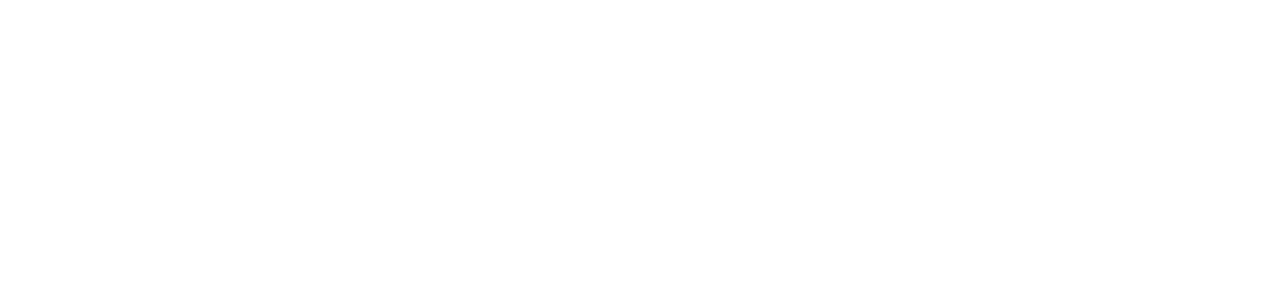
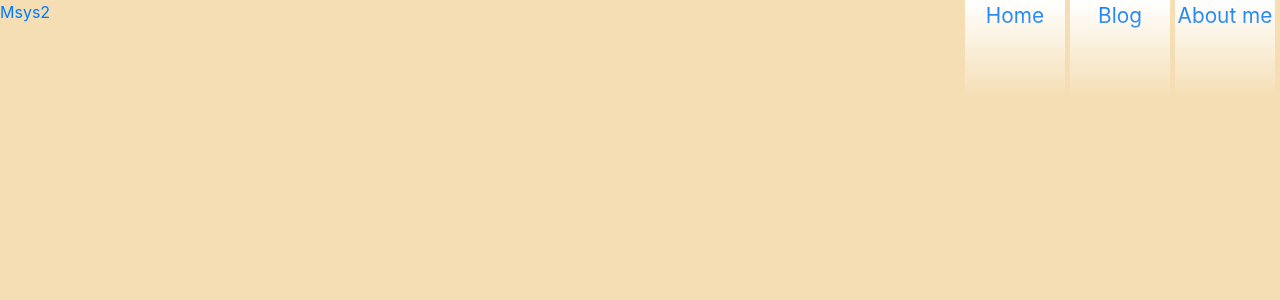
Before and after one commit to arslan2012/timeline, a React (Create React App) app: page /blog in a window 1280 px wide. Shown: the top 300 px of the page. Built offline with nearby package versions, Linux system fonts and the light colour scheme.

Commit message:
added blog

```diff
--- a/src/components/aboutMe/aboutMe.module.scss
+++ b/src/components/aboutMe/aboutMe.module.scss
@@ -1,6 +1,3 @@
-body {
-  background-color: wheat;
-}
 .bannerDiv {
   text-align: center;
   background: #555555 url("/img/banner.webp") repeat scroll 0% 0%;
--- a/src/components/app.tsx
+++ b/src/components/app.tsx
@@ -1,20 +1,24 @@
-import React, { Suspense, lazy } from 'react'
-import { BrowserRouter as Router, Route, Switch } from 'react-router-dom'
+import React, { Suspense, lazy } from "react";
+import { BrowserRouter as Router, Route, Switch } from "react-router-dom";
+import Navbar from "./navbar/navbar";
 
-const Home = lazy(() => import('./home/home'))
-const AboutMe = lazy(() => import('./aboutMe/aboutMe'))
+const Home = lazy(() => import("./home/home"));
+const AboutMe = lazy(() => import("./aboutMe/aboutMe"));
+const Blog = lazy(() => import("./blogs/blog"));
 
 export class App extends React.Component {
   render() {
     return (
       <Router>
+        <Navbar />
         <Suspense fallback={<div>Loading...</div>}>
           <Switch>
             <Route exact={true} path="/" component={Home} />
             <Route path="/about-me" component={AboutMe} />
+            <Route path="/blog" component={Blog} />
           </Switch>
         </Suspense>
       </Router>
-    )
+    );
   }
 }
--- /dev/null
+++ b/src/components/blogs/articles/index.ts
@@ -0,0 +1,5 @@
+import { lazy } from "react";
+
+export const Msys2 = {
+  Article: lazy(() => import("./msys2")),
+};
--- /dev/null
+++ b/src/components/blogs/articles/msys2.tsx
@@ -0,0 +1,5 @@
+import React from "react";
+
+export default function () {
+  return <div>msys2</div>;
+}
--- /dev/null
+++ b/src/components/blogs/blog.tsx
@@ -0,0 +1,17 @@
+import React from "react";
+import * as articles from "./articles";
+import { Route, Switch } from "react-router-dom";
+import List from "./list";
+
+export default function Blog() {
+  return (
+    <Switch>
+      <Route path={`/blog`} exact={true} component={List} />
+      {Object.entries(articles).map(([name, { Article }]) => (
+        <div>
+          <Route path={`/blog/${name}`} component={Article} />
+        </div>
+      ))}
+    </Switch>
+  );
+}
--- /dev/null
+++ b/src/components/blogs/list.tsx
@@ -0,0 +1,15 @@
+import React from "react";
+import * as articles from "./articles";
+import { Link } from "react-router-dom";
+
+export default function List() {
+  return (
+    <>
+      {Object.entries(articles).map(([name]) => (
+        <div>
+          <Link to={`/blog/${name}`}>{name}</Link>
+        </div>
+      ))}
+    </>
+  );
+}
--- a/src/components/home/home.module.scss
+++ /dev/null
@@ -1,17 +0,0 @@
-.navbar {
-    display: flex;
-    justify-content: space-between;
-    align-items: center;
-    position: absolute;
-    right: 0;
-}
-
-.navItem {
-    width: 100px;
-    height: 100px;
-    background-color: white;
-    mask: -webkit-gradient(linear, left top, left bottom, from(white), to(rgba(255,255,255,0)));
-    margin-right: 5px;
-    text-align: center;
-    font-size: 1.3rem;
-}
--- a/src/components/home/home.tsx
+++ b/src/components/home/home.tsx
@@ -1,4 +1,4 @@
-import * as React from "react";
+import React from "react";
 import {
   AmbientLight,
   CubeRefractionMapping,
@@ -15,8 +15,6 @@
 } from "three";
 import { PLYLoader } from "three/examples/jsm/loaders/PLYLoader";
 import autobind from "../../util/autobound.decorator";
-import styles from "./home.module.scss";
-import { Link } from "react-router-dom";
 
 @autobind
 export default class Home extends React.Component<{}, never> {
@@ -146,25 +144,12 @@
 
   render() {
     return (
-      <div>
-        <div className={styles.navbar}>
-          <div className={styles.navItem}>
-            <Link to="/">Home</Link>
-          </div>
-          <div className={styles.navItem}>
-            <Link to="/blog">Blog</Link>
-          </div>
-          <div className={styles.navItem}>
-            <Link to="/about-me">About me</Link>
-          </div>
-        </div>
       <div
         ref={(ref) => (this.canvas = ref)}
         style={{ display: "flex" }}
         onMouseMove={this.canvasOnMouseMove}
         onTouchMove={this.canvasOnTouchMove}
       />
-      </div>
     );
   }
 
--- /dev/null
+++ b/src/components/navbar/navbar.module.scss
@@ -0,0 +1,23 @@
+.navbar {
+  display: flex;
+  justify-content: space-between;
+  align-items: center;
+  position: absolute;
+  right: 0;
+}
+
+.navItem {
+  width: 100px;
+  height: 100px;
+  background-color: white;
+  mask: -webkit-gradient(
+    linear,
+    left top,
+    left bottom,
+    from(white),
+    to(rgba(255, 255, 255, 0))
+  );
+  margin-right: 5px;
+  text-align: center;
+  font-size: 1.3rem;
+}
--- /dev/null
+++ b/src/components/navbar/navbar.tsx
@@ -0,0 +1,18 @@
+import React from "react";
+import styles from "./navbar.module.scss";
+import { Link } from "react-router-dom";
+export default function Navbar() {
+  return (
+    <div className={styles.navbar}>
+      <div className={styles.navItem}>
+        <Link to="/">Home</Link>
+      </div>
+      <div className={styles.navItem}>
+        <Link to="/blog">Blog</Link>
+      </div>
+      <div className={styles.navItem}>
+        <Link to="/about-me">About me</Link>
+      </div>
+    </div>
+  );
+}
--- a/src/index.scss
+++ b/src/index.scss
@@ -1,5 +1,6 @@
 @import "~bootstrap/scss/bootstrap";
 body {
+  background-color: wheat;
   margin: 0;
 }
 
```
Also changed, not shown: package.json (+15 -15 lines), 1 other file (tests, documents, lock files or other folders). Lines whose indentation alone changed are shown as unchanged.
